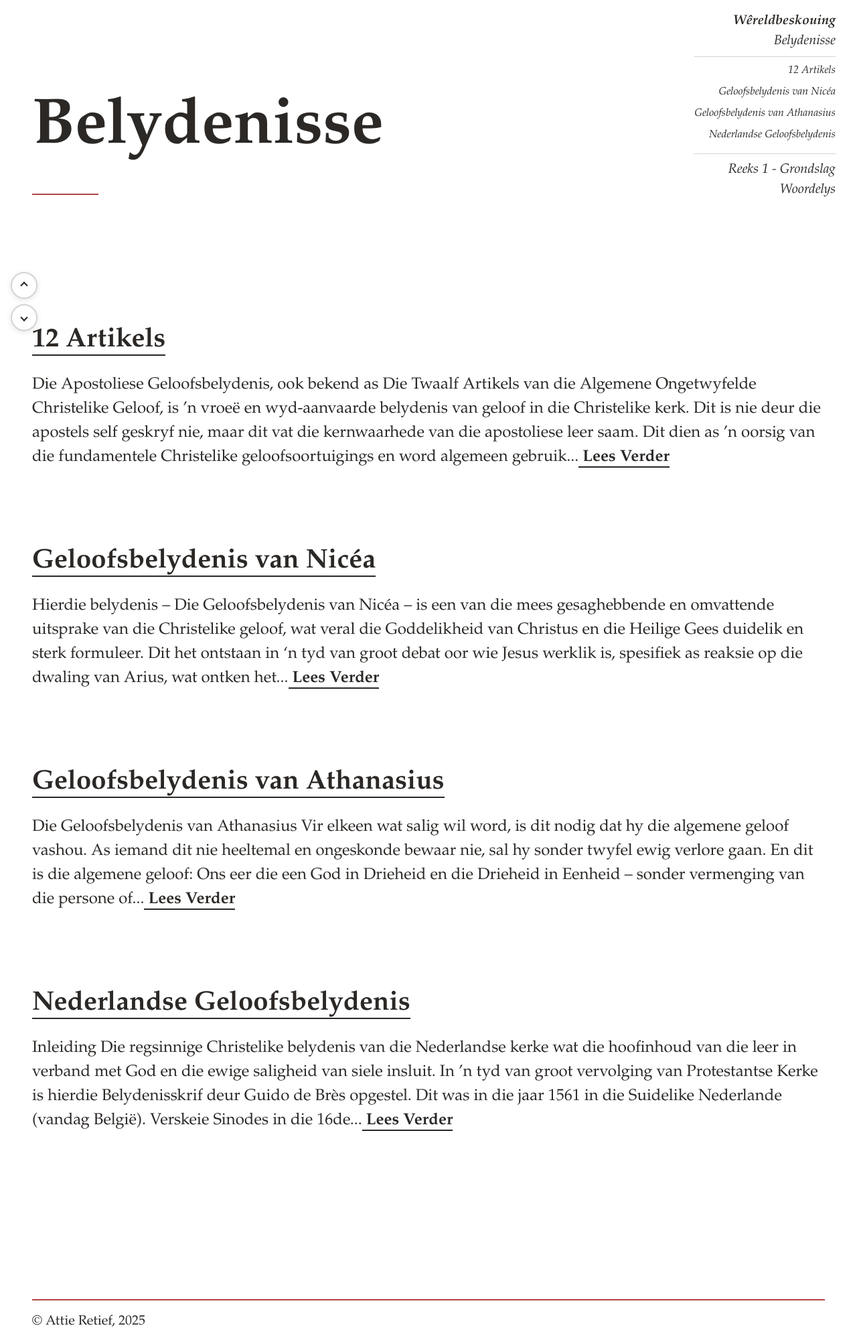
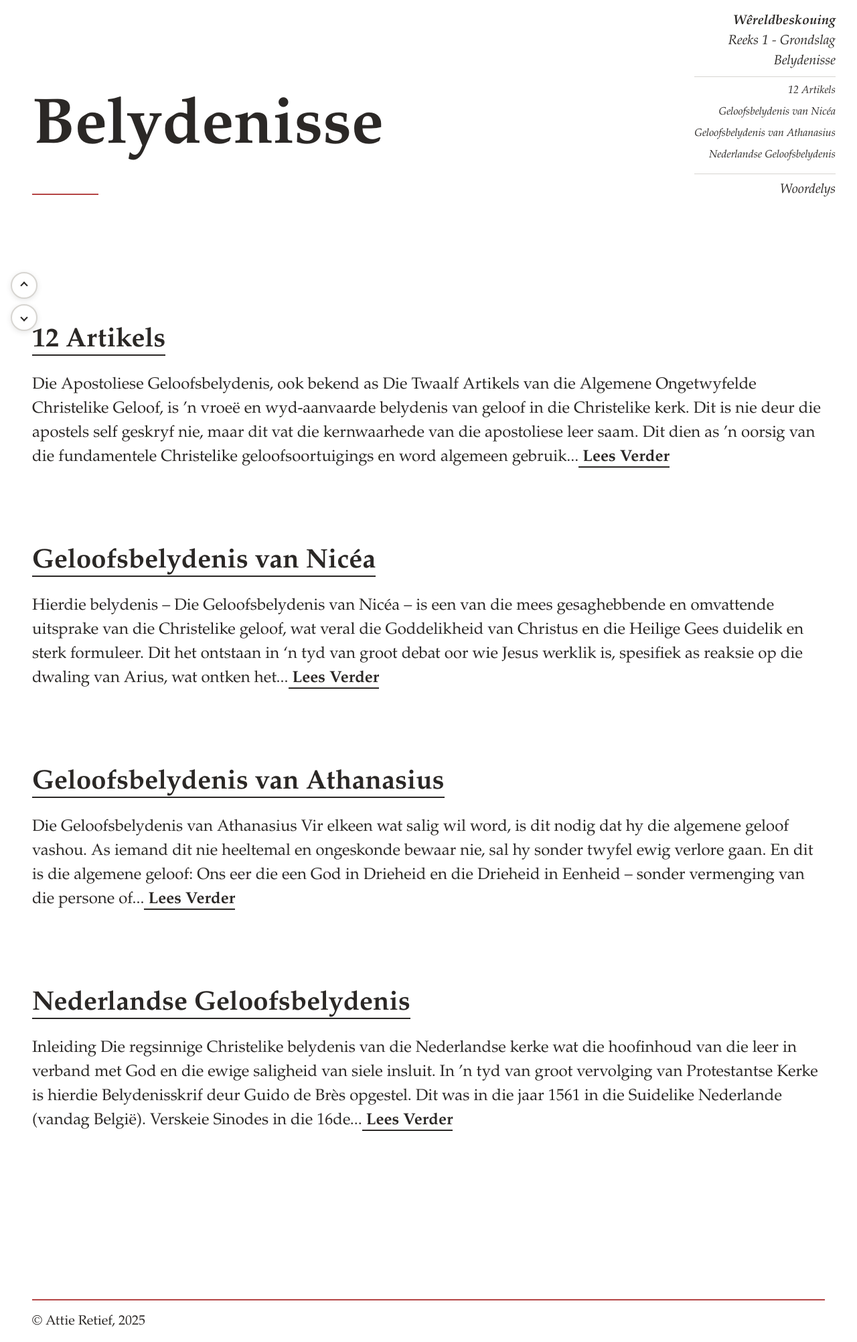
Before and after one commit to attieretief/GKBOReekse, a Jekyll site: the page built from belydenisse.md, in a window 1280 px wide. Shown: the whole page at 67% size. Built offline with Jekyll 4.4.1, drawn with Linux system fonts in a browser that asks for light colours.

Commit message:
Course sorting

```diff
--- a/_includes/header.html
+++ b/_includes/header.html
@@ -16,8 +16,11 @@
           {{ site.title }}
         </a>
       </li>
-      {% for my_page in site.pages %}
-        {% if my_page.title and (my_page.layout == "page" or my_page.layout == "course") %}
+      {% assign regular_pages = site.pages | where: "layout", "page" | sort: "title" %}
+      {% assign course_pages = site.pages | where: "layout", "course" | sort: "order" %}
+      {% assign all_pages = regular_pages | concat: course_pages %}
+      {% for my_page in all_pages %}
+        {% if my_page.title %}
         <li class="mobile-nav-item">
           <a class="italic no-underline h4" href="{{ my_page.url | prepend: site.baseurl }}">
             {{ my_page.title }}
@@ -63,8 +66,11 @@
           {{ site.title }}
         </a>
       </li>
-      {% for my_page in site.pages %}
-        {% if my_page.title and (my_page.layout == "page" or my_page.layout == "course") %}
+      {% assign regular_pages = site.pages | where: "layout", "page" | sort: "title" %}
+      {% assign course_pages = site.pages | where: "layout", "course" | sort: "order" %}
+      {% assign all_pages = regular_pages | concat: course_pages %}
+      {% for my_page in all_pages %}
+        {% if my_page.title %}
         <li class="inline-block block-lg text-right ml-1 ml-lg-0 course-menu-item">
           <a class="italic no-underline h4" href="{{ my_page.url | prepend: site.baseurl }}">
             {{ my_page.title }}
```
Also changed, not shown: _layouts/home.html (+11 -5 lines), belydenisse.md (+1 -0 lines), reeks01-grondslag.md (+1 -0 lines), woordelys.md (+1 -0 lines).
